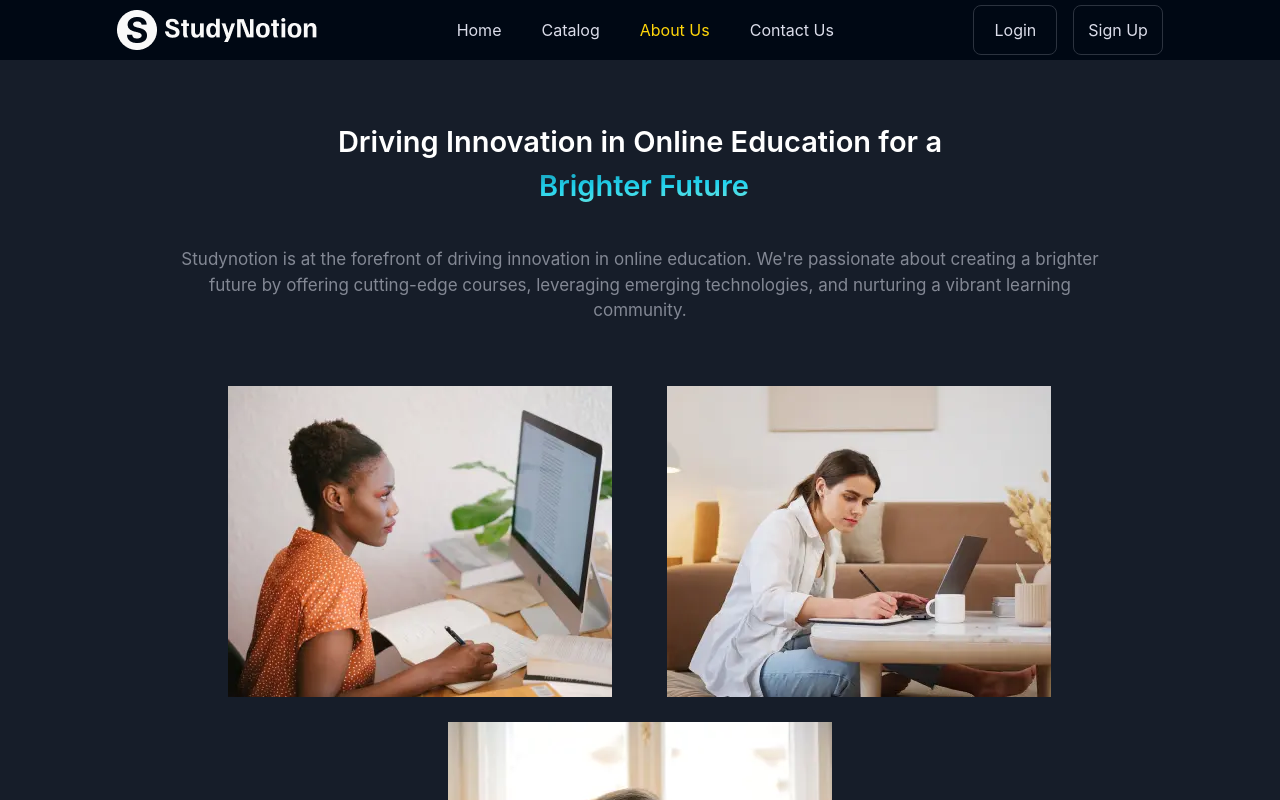
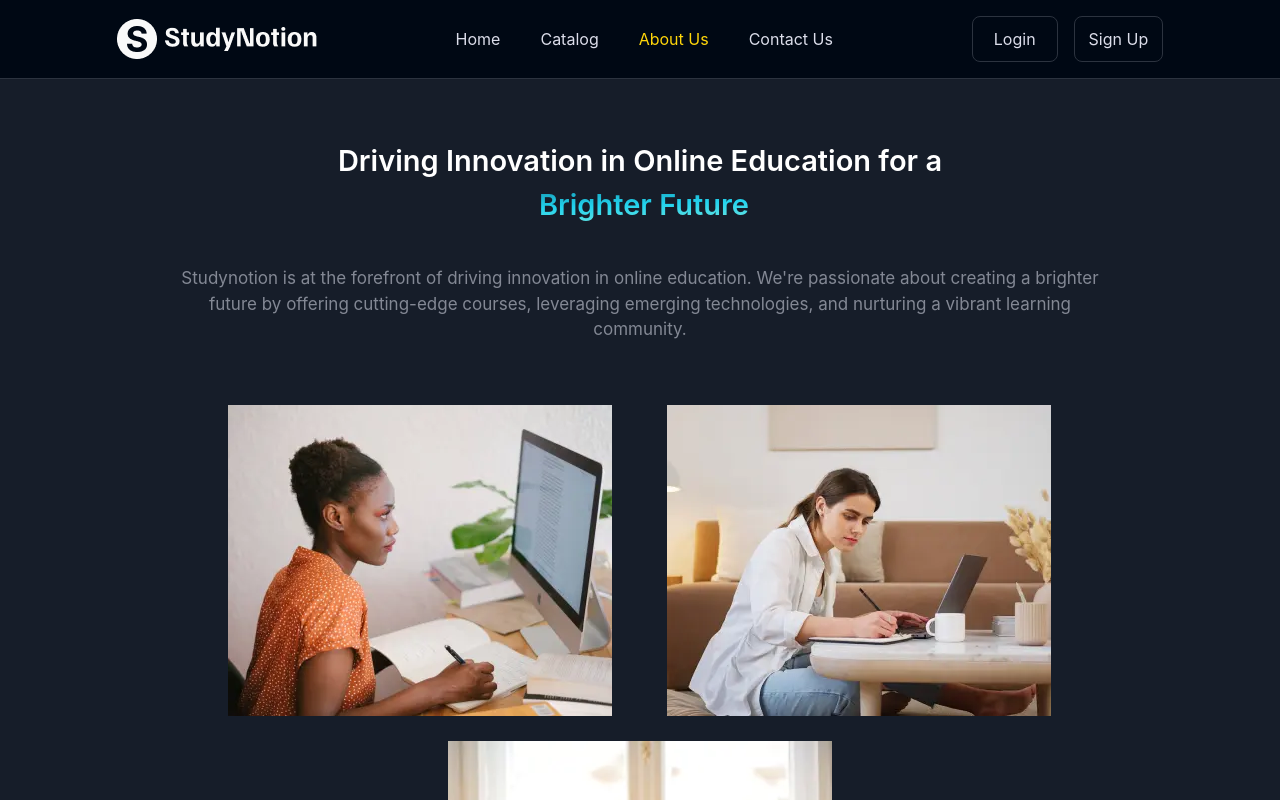
Before and after one commit to RohanVania/EdTechPlatform, a React (Create React App) app in the folder FRONTEND/: page /about in a window 1280 px wide. Shown: the top 800 px of the page. Built offline with nearby package versions, Linux system fonts and the light colour scheme.

Commit message:
started adding login page UI and made fixed navbar fixed problem

```diff
--- a/FRONTEND/src/App.css
+++ b/FRONTEND/src/App.css
@@ -36,7 +36,6 @@
     .shadow {
         /* box-shadow: 9px 9px 0px #FFD60A; */
         box-shadow: 9px 9px 0px #FFD60A;
-
     }
 
 }
--- a/FRONTEND/src/App.js
+++ b/FRONTEND/src/App.js
@@ -1,21 +1,23 @@
 import { Routes, Route } from "react-router-dom";
 import "./App.css";
+import Navbar from "./components/core/Navbar";
 import { HomePage } from "./pages/HomePage";
 import CoursePage from "./pages/CoursePage";
 import AboutUsPage from "./pages/AboutUsPage";
-import Navbar from "./components/core/Navbar";
+import LoginPage from "./pages/LoginPage";
+import SignUpPage from "./pages/SignUpPage";
 
 
 function App() {
   return (
-    <div className="tw-font-inter">
+    <div className="tw-font-inter tw-bg-richblack-900">
       <Navbar/>
       <Routes>
         <Route path='/' element={<HomePage />} />
         <Route path='/courses' element={<CoursePage />} />
         <Route path='/about' element={<AboutUsPage/>} />
-        <Route path='/login' element={<div>Login</div>} />
-        <Route path='/signup' element={<div>SignUp</div>} />
+        <Route path='/login' element={<LoginPage/>} />
+        <Route path='/signup' element={<SignUpPage/>} />
       </Routes>
     </div>
   );
--- a/FRONTEND/src/components/core/Navbar.js
+++ b/FRONTEND/src/components/core/Navbar.js
@@ -6,10 +6,9 @@ import { NavbarLinks } from '../../data/navbar-links';
 
 function Navbar() {
     const location = useLocation();
-    console.log(location)
-    console.log(NavbarLinks)
+
     return (
-        <div id='navbar' className='tw-bg-richblack-900 tw-bg-red-300 tw-min-h-[60px] tw-flex tw-items-center'>
+        <div id='navbar' className='tw-bg-richblack-900  tw-min-h-[79px]  tw-flex tw-items-center tw-border-b-[0.7px] tw-border-richblack-700 tw-fixed tw-top-0 tw-w-full tw-z-[999]'>
             <nav className='md:tw-w-11/12 tw-px-4 md:tw-px-0  tw-flex tw-justify-around tw-items-center tw-mx-auto tw-text-[16px] tw-font-[400] tw-text-richblack-25 '>
                 <div>
                     <Link to="/">
@@ -19,8 +18,8 @@ function Navbar() {
                 <ul className='tw-flex tw-items-center tw-bg-red-30 tw-gap-x-4 '>
                     {
                         NavbarLinks.map((el, indx) => {
-                            const activeLink=el.path===location.pathname?'tw-text-[#FFD60A]':'';
-                           return  <Link key={`Navbar-Link-${indx}`} to={el.path}>
+                            const activeLink = el.path === location.pathname ? 'tw-text-[#FFD60A]' : '';
+                            return <Link key={`Navbar-Link-${indx}`} to={el.path}>
                                 <li className={`tw-px-3 tw-py-3 ${activeLink}`}>
                                     {el.title}
                                 </li>
@@ -32,8 +31,30 @@ function Navbar() {
                 </ul>
 
                 <div className='tw-flex tw-gap-x-4 '>
-                    <button className='tw-px-[20px] tw-py-[12px] tw-border-[1px] tw-border-richblack-700 tw-rounded-[8px]'>Login</button>
-                    <button className='tw-px-[14px] tw-py-[12px] tw-border-[1px] tw-border-richblack-700 tw-rounded-[8px]'>Sign Up</button>
+                    {
+                        location.pathname === '/login' &&
+                        <Link to='/signup'>
+                            <button className='tw-px-[14px] tw-py-[10px] tw-border-[1px] tw-border-richblack-700 tw-rounded-[8px]'>Sign Up</button>
+                        </Link>
+                    }
+                    {
+                        location.pathname === '/signup' &&
+                        <Link to='/login'>
+                            <button className='tw-px-[14px] tw-py-[10px] tw-border-[1px] tw-border-richblack-700 tw-rounded-[8px]'>Login</button>
+                        </Link>
+
+                    }
+                    {
+                        location.pathname != '/signup' && location.pathname != '/login' && <>
+                            <Link to="/login">
+                                <button className='tw-px-[21px] tw-py-[10px] tw-border-[1px] tw-border-richblack-700 tw-rounded-[8px]'>Login</button>
+                            </Link>
+                            <Link to="/signup">
+                                <button className='tw-px-[14px] tw-py-[10px] tw-border-[1px] tw-border-richblack-700 tw-rounded-[8px]'>Sign Up</button>
+                            </Link>
+                        </>
+
+                    }
                 </div>
 
             </nav>
--- a/FRONTEND/src/pages/AboutUsPage.js
+++ b/FRONTEND/src/pages/AboutUsPage.js
@@ -78,7 +78,7 @@ function AboutUsPage() {
         <div className=''>
 
             {/* Section 1*/}
-            <div id='aboutus-section1' className=' tw-bg-richblack-800 aboutusfloatingsection:tw-h-[55vh] '>
+            <div id='aboutus-section1' className=' tw-bg-richblack-800 aboutusfloatingsection:tw-h-[55vh] tw-mt-[79px] '>
                 <div className='tw-mx-auto tw-px-3 tw-pt-[60px] tw-pb-[7px] md:tw-pb-[15px]  tw-text-white tw-w-11/12 '>
 
                     <div className='videobanner:tw-text-left tw-text-center  tw-flex tw-flex-col tw-gap-5 md:tw-gap-10 sm:tw-mb-[32px] tw-mb-[13px]'>
--- a/FRONTEND/src/pages/HomePage.js
+++ b/FRONTEND/src/pages/HomePage.js
@@ -2,7 +2,7 @@
 
 import React from 'react'
 import { AiOutlineArrowRight } from 'react-icons/ai'
-import HighlightText from '../components/homePage/HighlightText'
+import HighlightText from '../components/core/HighlightedText'
 import Buttons from '../components/core/Buttons'
 import CodeBlock from '../components/homePage/CodeBlock'
 import CardBlock from '../components/homePage/CardBlock'
@@ -59,7 +59,7 @@ export function HomePage() {
   return (
     <>
       {/* Section 1 */}
-      <div id='section1' className='tw-bg-red-20 tw-bg-richblack-900  '>
+      <div id='section1' className='tw-bg-red-20 tw-bg-richblack-900  tw-mt-[70px]'>
 
         <div className='tw-px-3 tw-w-11/12 tw-mx-auto '>
           {/* BUTTON */}
--- /dev/null
+++ b/FRONTEND/src/pages/LoginPage.js
@@ -0,0 +1,11 @@
+
+import React from 'react'
+
+function LoginPage() {
+    return (
+        <div id='login' className=' tw-mt-[78px] tw-bg-red-500'>
+        </div>
+    )
+}
+
+export default LoginPage
--- /dev/null
+++ b/FRONTEND/src/pages/SignUpPage.js
@@ -0,0 +1,10 @@
+
+import React from 'react'
+
+function SignUpPage() {
+  return (
+    <div>SignUpPage</div>
+  )
+}
+
+export default SignUpPage
```
